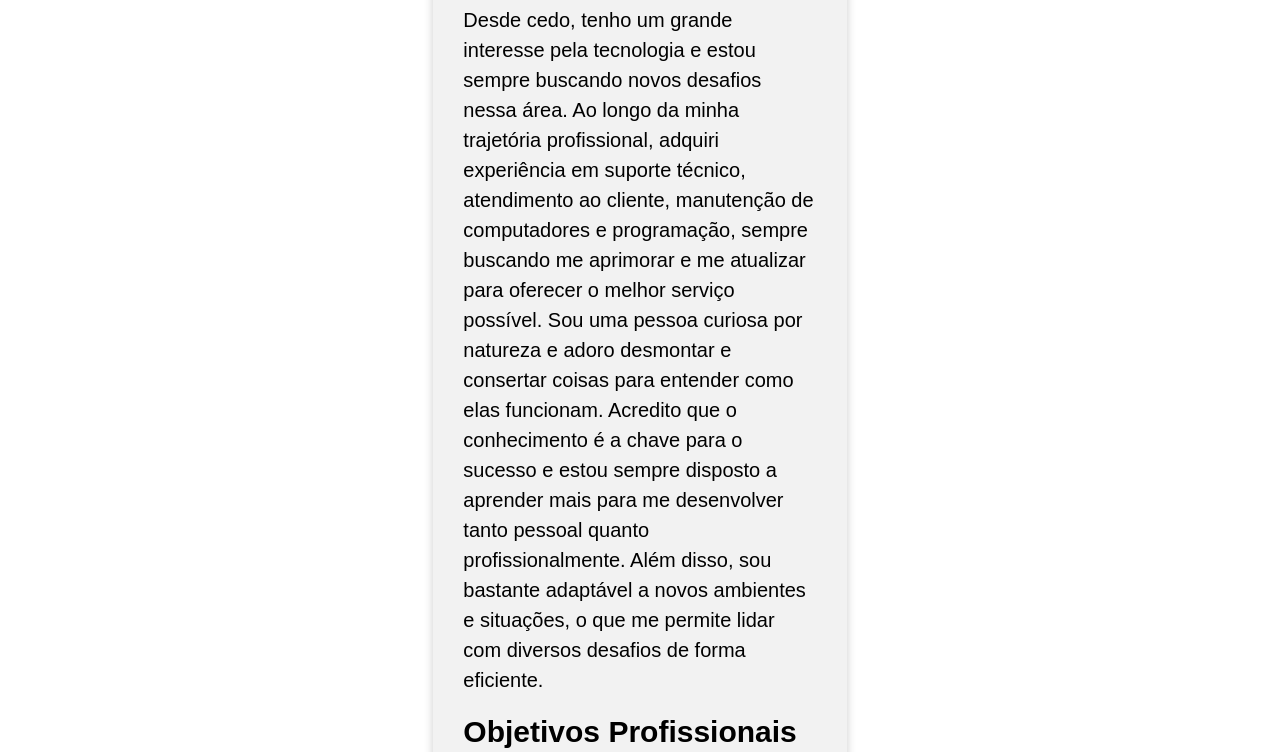
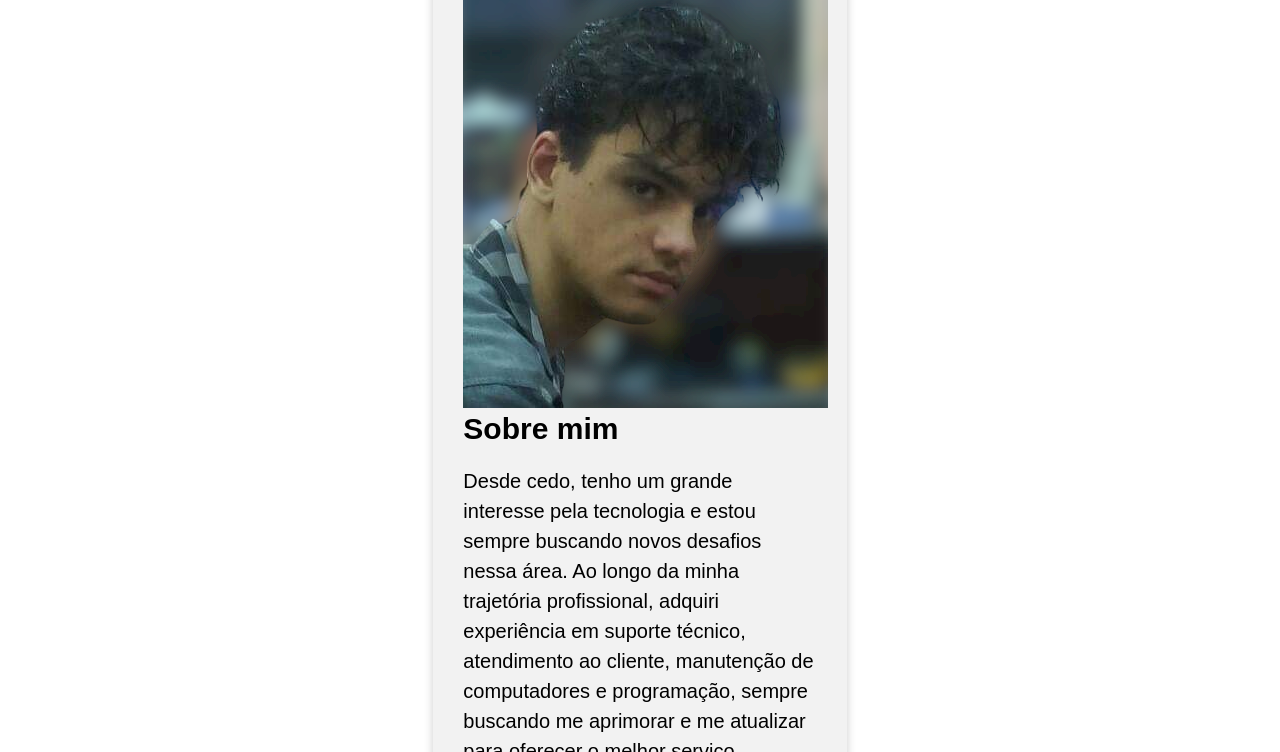
Before and after one commit to Vita-Lumina/Curr-culo, a plain HTML site: page index.html in a window 1280 px wide. Shown: the part 348-1100 px from the top of the page. Drawn offline with nearby package versions, Linux system fonts and the light colour scheme.

Commit message:
Update index.html

```diff
--- a/index.html
+++ b/index.html
@@ -38,7 +38,7 @@
     <section>
       <!-- Código relacionado ao item SOBRE -->
       <article id="sobre" class="active">
-        <img src="Eufoto.png">
+        <img src="IMG/Eufoto.png">
         <h2>Sobre mim</h2>
         <p>Desde cedo, tenho um grande interesse pela tecnologia e estou sempre buscando novos desafios nessa área. Ao longo da minha trajetória profissional, adquiri experiência em suporte técnico, atendimento ao cliente, manutenção de computadores e programação, sempre buscando me aprimorar e me atualizar para oferecer o melhor serviço possível. Sou uma pessoa curiosa por natureza e adoro desmontar e consertar coisas para entender como elas funcionam. Acredito que o conhecimento é a chave para o sucesso e estou sempre disposto a aprender mais para me desenvolver tanto pessoal quanto profissionalmente. Além disso, sou bastante adaptável a novos ambientes e situações, o que me permite lidar com diversos desafios de forma eficiente.</p>
         <h2>Objetivos Profissionais</h2>
```
